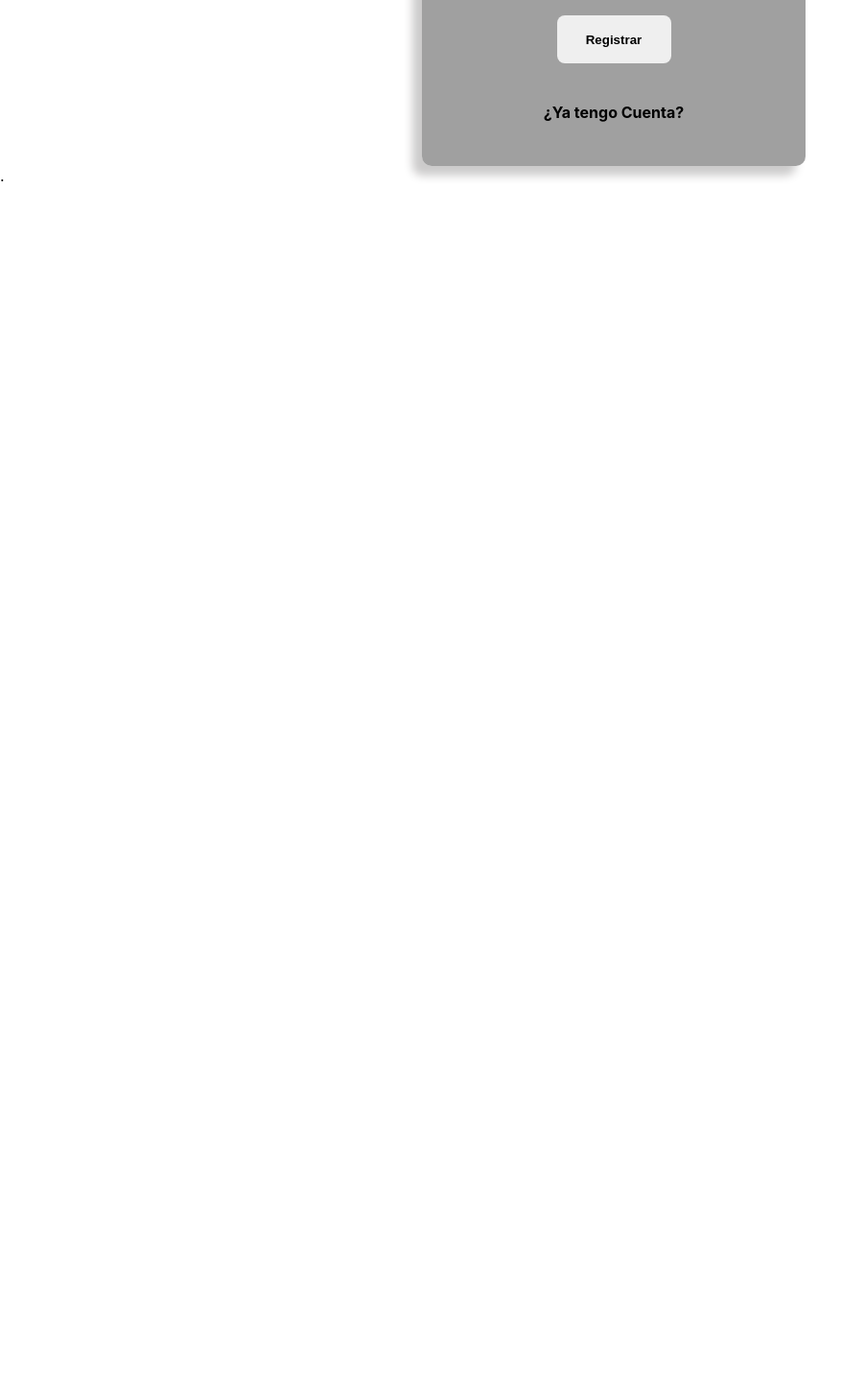
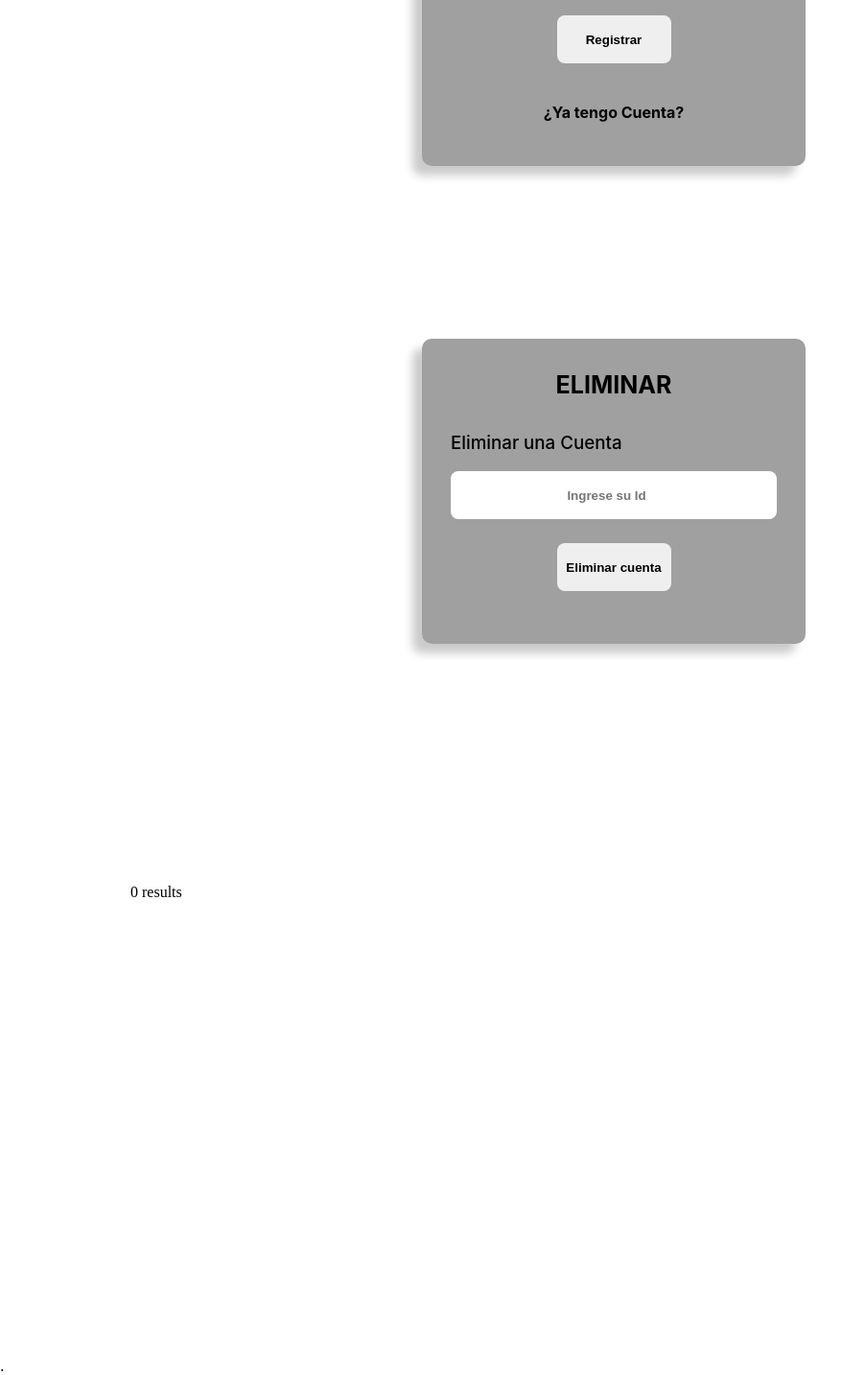
Before and after one commit to hasael014/Codigos-escolares, a PHP site: page / in a window 1280 px wide. Shown: the part 704-2137 px from the top of the page at 96% size, without its empty margins (0-902 px from the left). Before the commit the page ends 893 px from the top, so only its background shows below. Run offline with PHP 8.4, Linux system fonts and the light colour scheme; data that the repository does not hold is empty.

Commit message:
contribbbuicion de hoy

```diff
--- a/PHP/base-de-datos-ceneciion/css/style.css
+++ b/PHP/base-de-datos-ceneciion/css/style.css
@@ -6,6 +6,7 @@
     --weight-4: 500;
     --tam: 25px;
     --af: 30px;
+    --mt-con: 60px;
 }
 
 body {
@@ -18,7 +19,7 @@ body {
     /*Todo esto es para centrar un contenedo*/
     display: flex;
     justify-content: center;
-    margin-top: 60px;
+    margin-top: var(--mt-con);
     font-family: var(--fam);
 }
 
@@ -81,3 +82,11 @@ a {
     color: black;
     font-weight: var(--weight-1);
 }
+
+.ifr {
+    display: list-item;
+    width: 80%;
+    height: 500px;
+    margin-top: var(--mt-con);
+    border: none;
+}
--- /dev/null
+++ b/PHP/base-de-datos-ceneciion/eliminar-datos.html
@@ -0,0 +1,32 @@
+<!DOCTYPE html>
+<html lang="es">
+
+<head>
+    <title></title>
+    <meta charset="UTF-8">
+    <meta name="viewport" content="width=device-width, initial-scale=1">
+    <link href="css/style.css" rel="stylesheet">
+</head>
+
+<body>
+
+    <form action="php/registros-anteriores.php" method="POST">
+        <div class="continer">
+            <section class="form-register">
+                <center>
+                    <h4>ELIMINAR</h4>
+                </center>
+                <h3>Eliminar una Cuenta</h3>
+                <div class="contenedor-inputs">
+                    <input type="number" placeholder="Ingrese su Id" name="id" required>
+                    <div class="btn-reg">
+                        <input class="botons" type="submit" value="Eliminar cuenta">
+                    </div>
+                </div>
+            </section>
+        </div>
+    </form>
+
+</body>
+
+</html>
--- a/PHP/base-de-datos-ceneciion/index.html
+++ b/PHP/base-de-datos-ceneciion/index.html
@@ -9,7 +9,10 @@
 </head>
 
 <body>
-    <form action="php/registro.php" method="POST" onsubmit="return validar();">
+    <!--
+onsubmit="return validar();"
+    -->
+    <form action="php/registro.php" method="POST">
         <div class="continer">
             <section class="form-register">
                 <center>
@@ -34,7 +37,13 @@
             </section>
         </div>
     </form>
-
+    <div class="continer">
+        <iframe class="ifr" src="eliminar-datos.html"></iframe>
+        <!--<iframe src="php/registros-anteriores.php" width="50%"></iframe>-->
+    </div>
+    <div class="continer">
+        <iframe class="ifr" src="php/prue.php"></iframe>
+    </div>
 </body>
 
 </html>
--- a/PHP/base-de-datos-ceneciion/php/coneccion.php
+++ b/PHP/base-de-datos-ceneciion/php/coneccion.php
@@ -20,9 +20,18 @@ $loc = "127.0.0.1";
 $usuario = "root";
 $base = "registro";
 
+$link = "mysql:host=$loc;dbname=$base";
+
 $enlace = new mysqli($loc, $usuario, "", $base);
 /*if ($enlace->connect_errno) {
     echo "Fallo al conectar a MySQL: (" . $enlace->connect_errno . ") " . $enlace->connect_error;
 }
 
 echo $enlace->host_info . "\n";*/
+/*
+try {
+    $enlace = new PDO($link, $usuario, '');
+} catch (PDOException $e) {
+    print "¡Error!";
+    die();
+}*/
--- /dev/null
+++ b/PHP/base-de-datos-ceneciion/php/prue.php
@@ -0,0 +1,44 @@
+<?php
+
+include 'coneccion.php';
+
+if (!$enlace) {
+  die("Connection failed: " . mysqli_connect_error());
+}
+
+$sql = "SELECT id, Nombre, Apellidos FROM registrodeform ORDER BY Apellidos";
+$result = mysqli_query($enlace, $sql);
+
+if (mysqli_num_rows($result) > 0) {
+  // output data of each row
+  while($row = mysqli_fetch_assoc($result)) {
+    echo "ID: " . $row['id'];
+    echo "- Nombre: " . $row['Nombre'];
+  }
+} else {
+  echo "0 results";
+}
+
+mysqli_close($enlace);
+
+
+/*
+// Check connection
+if ($conn->connect_error) {
+  die("Connection failed: " . $conn->connect_error);
+}
+
+$sql = "SELECT id, firstname, lastname FROM MyGuests ORDER BY lastname";
+$result = $conn->query($sql);
+
+if ($result->num_rows > 0) {
+  // output data of each row
+  while($row = $result->fetch_assoc()) {
+    echo "<br> id: ". $row["id"]. " - Name: ". $row["firstname"]. " " . $row["lastname"] . "<br>";
+  }
+} else {
+  echo "0 results";
+}
+
+$conn->close();
+*/
--- a/PHP/base-de-datos-ceneciion/php/registro.php
+++ b/PHP/base-de-datos-ceneciion/php/registro.php
@@ -43,6 +43,10 @@ else
     windows.history.go(-1);
     </script>';
 }
+
+
 //Cerrar la conexion
 mysqli_close ($enlace);
+
+header('location:../index.html');
 ?>
```
Also changed, not shown: PHP/base-de-datos-ceneciion/php/registros-anteriores.php (added, +14 -0 lines).
